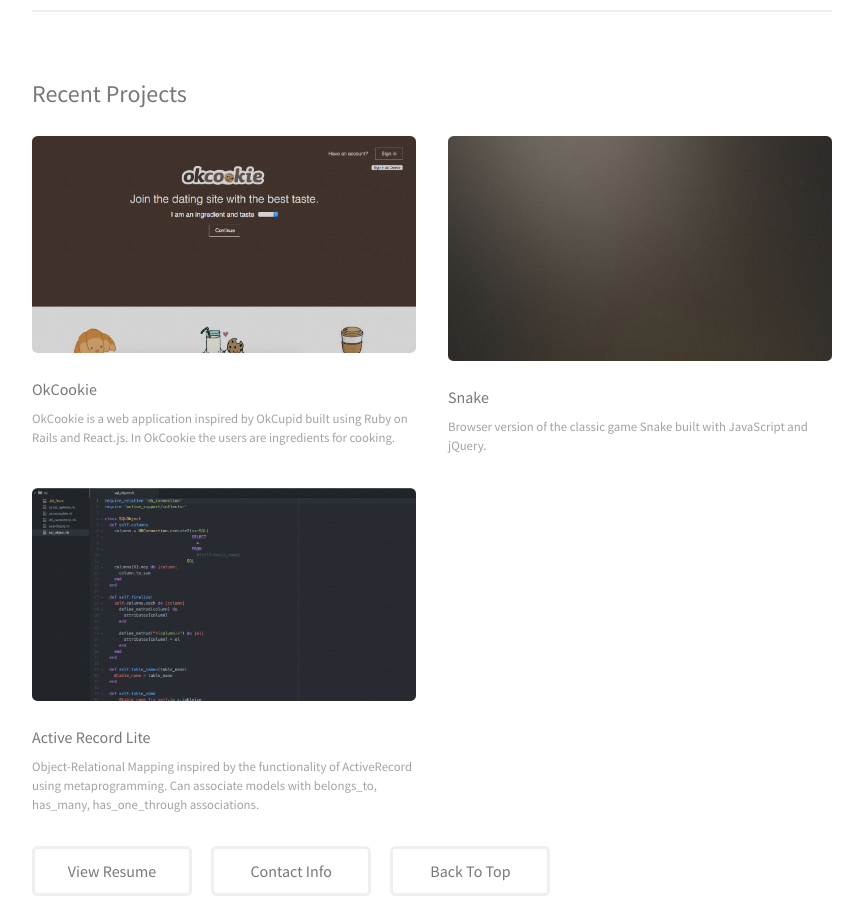
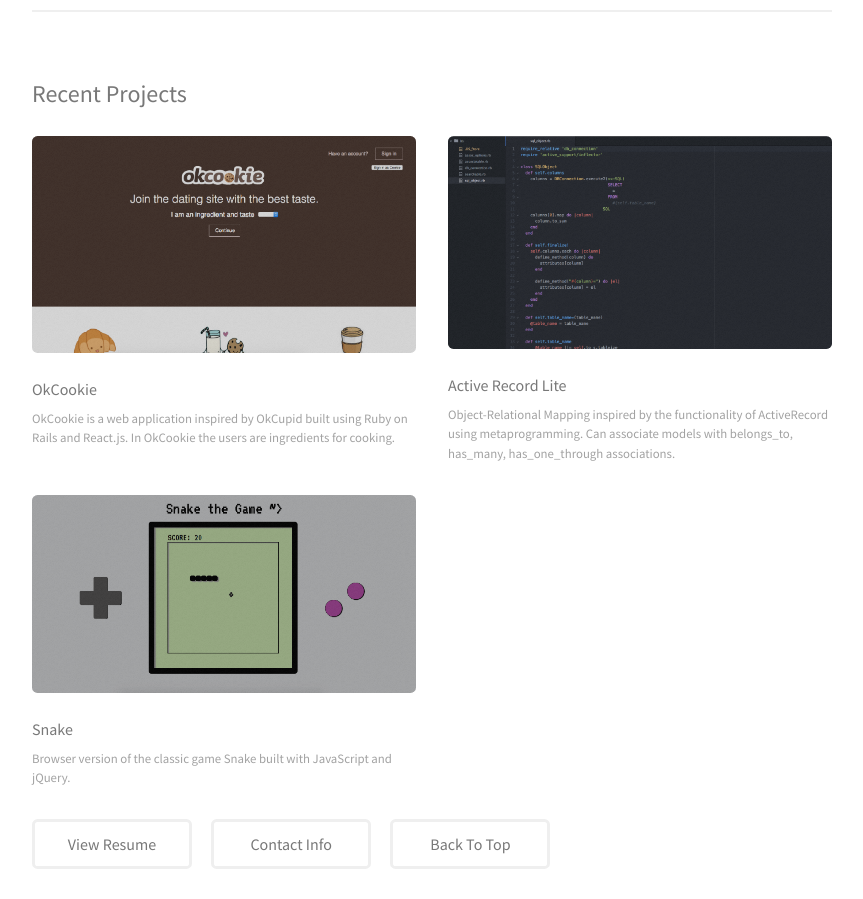
Before and after one commit to umgoldstein/umgoldstein.github.io, a plain HTML site: page index.html in a window 1280 px wide. Shown: the part 1180-2079 px from the top of the page, without its empty margins (400-1263 px from the left). Drawn offline with Linux system fonts and the light colour scheme.

Commit message:
Add snake thumbnail.

```diff
--- a/index.html
+++ b/index.html
@@ -73,14 +73,14 @@
 								<p>OkCookie is a web application inspired by OkCupid built using Ruby on Rails and React.js. In OkCookie the users are ingredients for cooking.</p>
 							</article>
 							<article class="6u$ 12u$(xsmall) work-item">
-								<a href="http://www.ursulachang.com/SnakeGame" class="image fit thumb"><img src="images/thumbs/02.jpg" alt="" /></a>
-								<h3>Snake</h3>
-								<p>Browser version of the classic game Snake built with JavaScript and jQuery.</p>
-							</article>
-							<article class="6u 12u$(xsmall) work-item">
 								<a href="https://github.com/umgoldstein/MyActiveRecord" class="image fit thumb"><img src="images/thumbs/ActiveRecordLite.jpg" alt="" /></a>
 								<h3>Active Record Lite</h3>
 								<p>Object-Relational Mapping inspired by the functionality of ActiveRecord using metaprogramming. Can associate models with belongs_to, has_many, has_one_through associations.</p>
+							</article>
+							<article class="6u 12u$(xsmall) work-item">
+								<a href="http://www.ursulachang.com/SnakeGame" class="image fit thumb"><img src="images/thumbs/gameboy.jpg" alt="" /></a>
+								<h3>Snake</h3>
+								<p>Browser version of the classic game Snake built with JavaScript and jQuery.</p>
 							</article>
 						</div>
 						<ul class="actions">
```
Also changed, not shown: images/thumbs/gameboy.jpg (added), 4 other files.
